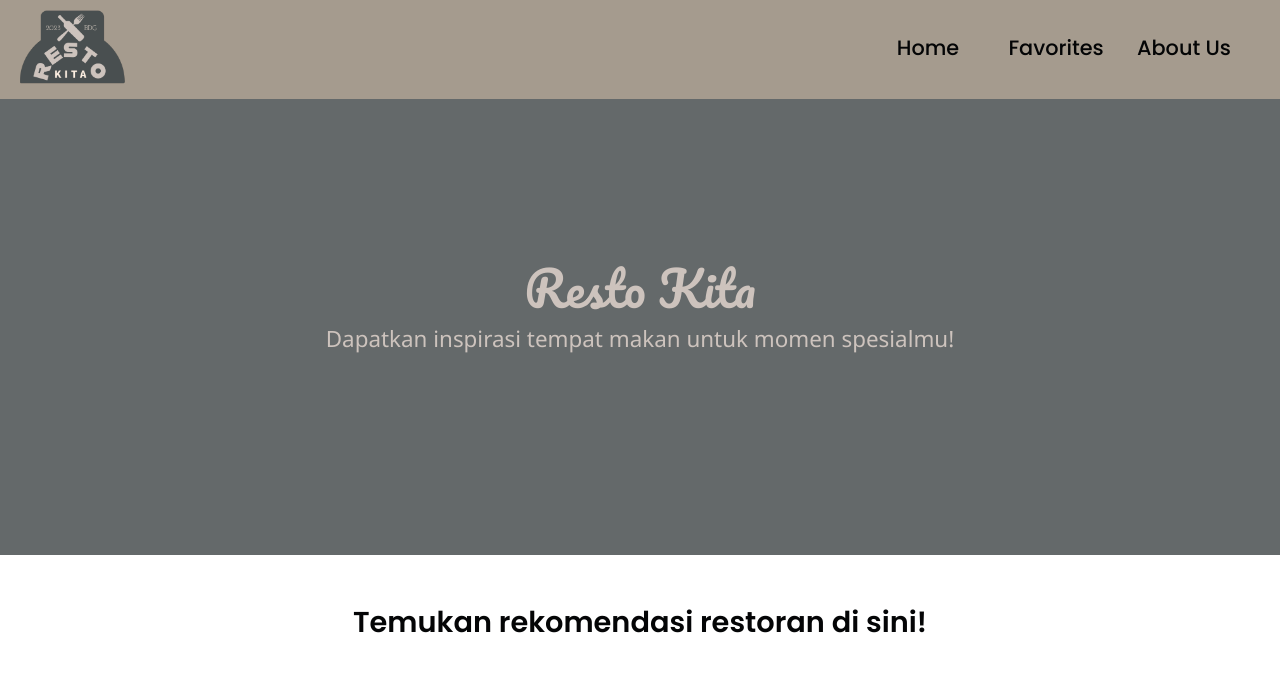
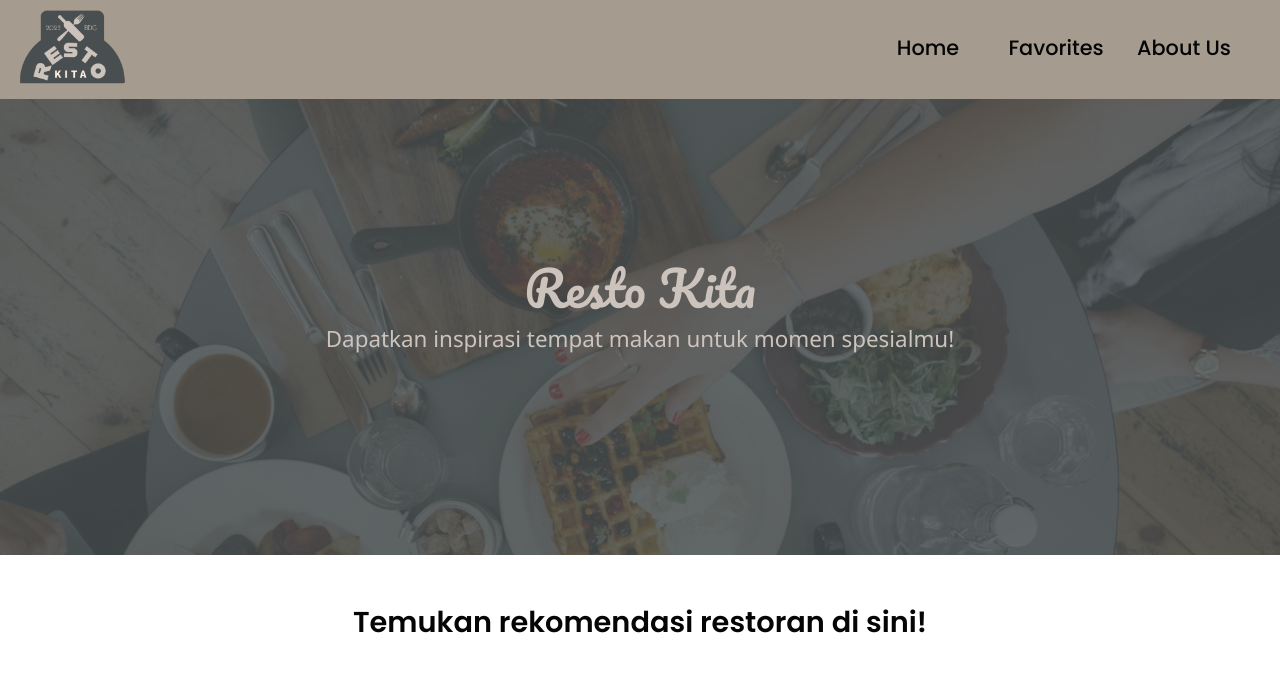
Before and after one commit to naputami/RestoKitaApp, a website built with webpack: page src/templates/index.html in a window 1280 px wide. Shown: the top 676 px of the page. Built offline with nearby package versions, Linux system fonts and the light colour scheme.

Commit message:
add background image via url

```diff
--- a/src/styles/sections/_hero-section.scss
+++ b/src/styles/sections/_hero-section.scss
@@ -8,6 +8,7 @@
     background-size: cover;
     z-index: 1;
     margin-bottom: 8rem;
+    background-image: url("../public/images/hero-image.jpg");
 
     @include desktop {
         height: 60vh;
```
